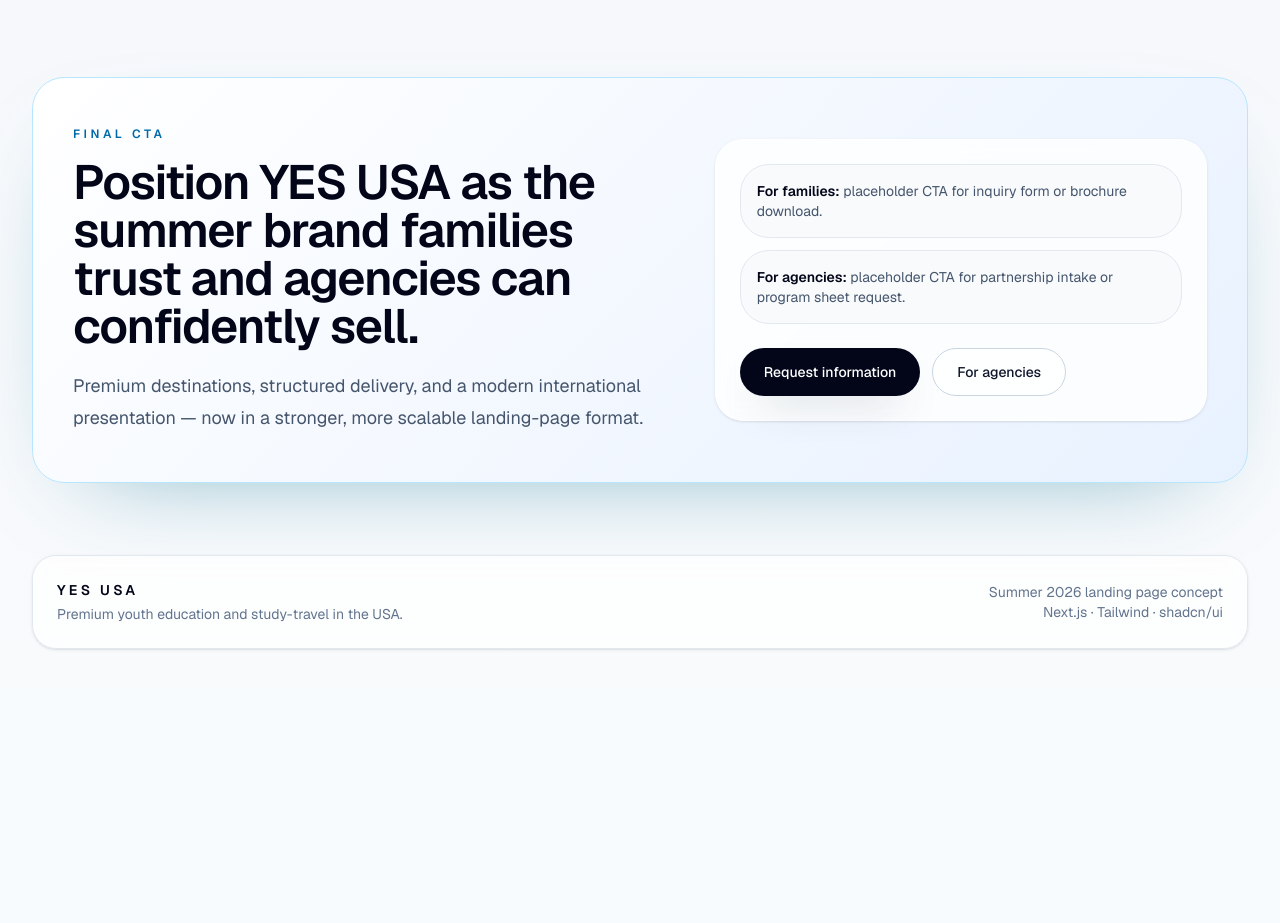
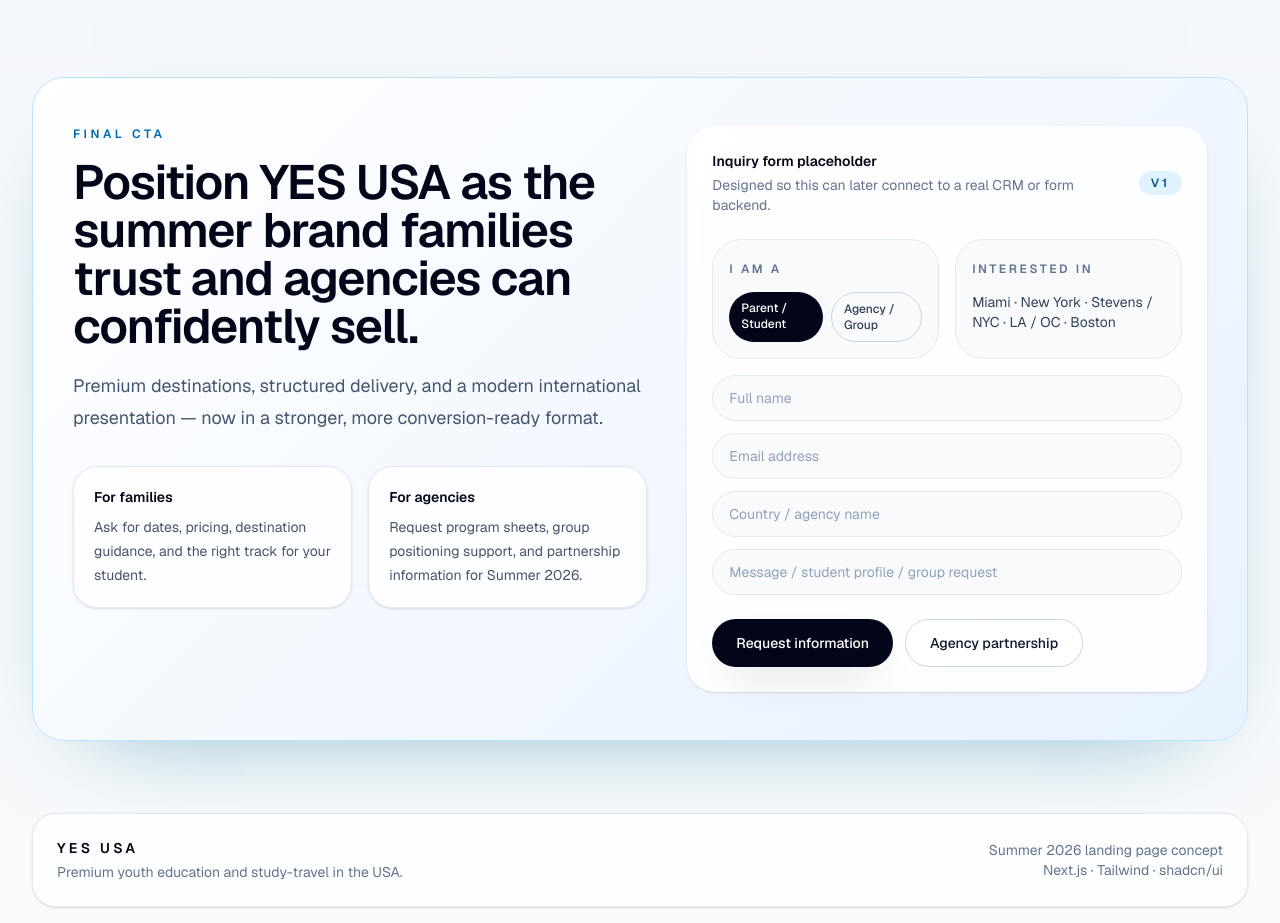
Before and after one commit to ritavteam/yesusa-summer-2026, a Next.js app: page / in a window 1280 px wide. Shown: the part 4500-5423 px from the top of the page. Before the commit the page ends 5189 px from the top, so only its background shows below. Built offline with nearby package versions, Linux system fonts and the light colour scheme.

Commit message:
Refine YES USA CTA with split family and agency lead capture

```diff
--- a/src/app/page.tsx
+++ b/src/app/page.tsx
@@ -340,30 +340,69 @@
 
       <section id="final-cta" className="px-4 py-14 sm:px-6 lg:px-8">
         <div className="mx-auto max-w-7xl rounded-[2rem] border border-sky-200 bg-[linear-gradient(135deg,rgba(255,255,255,0.98),rgba(231,241,255,0.95))] px-6 py-10 shadow-[0_35px_100px_-60px_rgba(14,116,144,0.65)] sm:px-8 lg:px-10 lg:py-12">
-          <div className="grid gap-10 lg:grid-cols-[1.1fr_0.9fr] lg:items-center">
+          <div className="grid gap-10 lg:grid-cols-[1.05fr_0.95fr] lg:items-start">
             <div>
               <p className="text-xs font-semibold uppercase tracking-[0.3em] text-sky-700">Final CTA</p>
               <h2 className="mt-4 max-w-3xl text-4xl font-semibold tracking-tight text-slate-950 sm:text-5xl">
                 Position YES USA as the summer brand families trust and agencies can confidently sell.
               </h2>
               <p className="mt-5 max-w-2xl text-lg leading-8 text-slate-600">
-                Premium destinations, structured delivery, and a modern international presentation — now in a stronger, more scalable landing-page format.
+                Premium destinations, structured delivery, and a modern international presentation — now in a stronger, more conversion-ready format.
               </p>
+              <div className="mt-8 grid gap-4 sm:grid-cols-2">
+                <div className="rounded-[1.5rem] border border-slate-200 bg-white/80 p-5 shadow-sm">
+                  <p className="text-sm font-semibold text-slate-950">For families</p>
+                  <p className="mt-2 text-sm leading-6 text-slate-600">
+                    Ask for dates, pricing, destination guidance, and the right track for your student.
+                  </p>
+                </div>
+                <div className="rounded-[1.5rem] border border-slate-200 bg-white/80 p-5 shadow-sm">
+                  <p className="text-sm font-semibold text-slate-950">For agencies</p>
+                  <p className="mt-2 text-sm leading-6 text-slate-600">
+                    Request program sheets, group positioning support, and partnership information for Summer 2026.
+                  </p>
+                </div>
+              </div>
             </div>
 
-            <div className="rounded-[1.75rem] border border-white/70 bg-white/80 p-6 shadow-sm backdrop-blur">
-              <div className="space-y-3 text-sm text-slate-600">
-                <div className="rounded-2xl border border-slate-200 bg-slate-50 p-4">
-                  <span className="font-semibold text-slate-950">For families:</span> placeholder CTA for inquiry form or brochure download.
+            <div className="rounded-[1.75rem] border border-white/70 bg-white/85 p-6 shadow-sm backdrop-blur">
+              <div className="flex items-center justify-between gap-3">
+                <div>
+                  <p className="text-sm font-semibold text-slate-950">Inquiry form placeholder</p>
+                  <p className="mt-1 text-sm text-slate-500">Designed so this can later connect to a real CRM or form backend.</p>
                 </div>
-                <div className="rounded-2xl border border-slate-200 bg-slate-50 p-4">
-                  <span className="font-semibold text-slate-950">For agencies:</span> placeholder CTA for partnership intake or program sheet request.
+                <div className="rounded-full bg-sky-100 px-3 py-1 text-xs font-semibold uppercase tracking-[0.24em] text-sky-800">
+                  V1
                 </div>
               </div>
+
+              <div className="mt-6 grid gap-4">
+                <div className="grid gap-4 sm:grid-cols-2">
+                  <div className="rounded-2xl border border-slate-200 bg-slate-50 p-4">
+                    <label className="text-xs font-semibold uppercase tracking-[0.22em] text-slate-500">I am a</label>
+                    <div className="mt-3 flex gap-2">
+                      <span className="rounded-full bg-slate-950 px-3 py-2 text-xs font-medium text-white">Parent / Student</span>
+                      <span className="rounded-full border border-slate-300 px-3 py-2 text-xs font-medium text-slate-700">Agency / Group</span>
+                    </div>
+                  </div>
+                  <div className="rounded-2xl border border-slate-200 bg-slate-50 p-4">
+                    <label className="text-xs font-semibold uppercase tracking-[0.22em] text-slate-500">Interested in</label>
+                    <p className="mt-3 text-sm text-slate-700">Miami · New York · Stevens / NYC · LA / OC · Boston</p>
+                  </div>
+                </div>
+
+                <div className="grid gap-3">
+                  <div className="rounded-2xl border border-slate-200 bg-slate-50 px-4 py-3 text-sm text-slate-400">Full name</div>
+                  <div className="rounded-2xl border border-slate-200 bg-slate-50 px-4 py-3 text-sm text-slate-400">Email address</div>
+                  <div className="rounded-2xl border border-slate-200 bg-slate-50 px-4 py-3 text-sm text-slate-400">Country / agency name</div>
+                  <div className="rounded-2xl border border-slate-200 bg-slate-50 px-4 py-3 text-sm text-slate-400">Message / student profile / group request</div>
+                </div>
+              </div>
+
               <div className="mt-6 flex flex-col gap-3 sm:flex-row">
-                <LinkButton href="mailto:hello@yesusa.com?subject=YES%20USA%20Summer%202026">Request information</LinkButton>
+                <LinkButton href="mailto:hello@yesusa.com?subject=YES%20USA%20Summer%202026%20Inquiry">Request information</LinkButton>
                 <LinkButton href="mailto:partners@yesusa.com?subject=YES%20USA%20Agency%20Partnership" variant="secondary">
-                  For agencies
+                  Agency partnership
                 </LinkButton>
               </div>
             </div>
```
